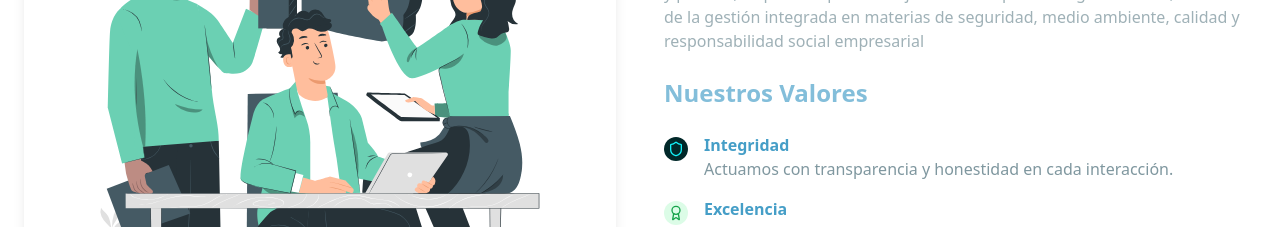
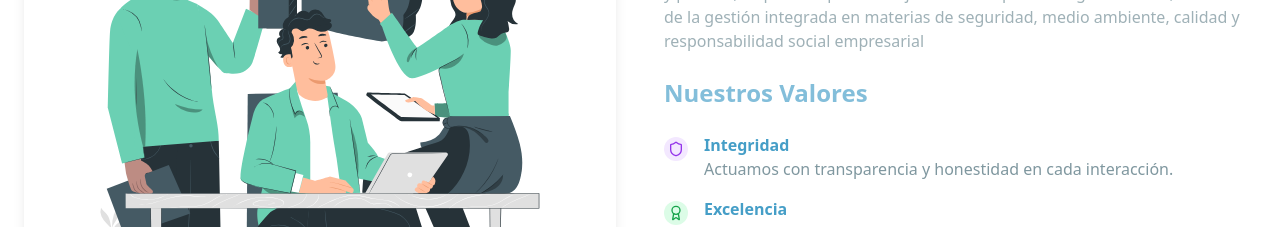
Before and after one commit to Clizamaa/biocompliance, a Next.js app: page / in a window 1280 px wide. Shown: the part 1380-1607 px from the top of the page. Built offline with nearby package versions, Linux system fonts and the light colour scheme.

Commit message:
feat: create landing page with header, hero, services and contact sections

```diff
--- a/src/app/page.js
+++ b/src/app/page.js
@@ -204,8 +204,8 @@ export default function LandingPage() {
                 <h3 className="text-2xl font-bold text-charcoal-800">Nuestros Valores</h3>
                 <ul className="space-y-4">
                   <li className="flex items-start">
-                    <div className="flex-shrink-0 h-6 w-6 rounded-full bg-robinEggBlue-100 flex items-center justify-center mr-4 mt-1">
-                      <Shield className="h-4 w-4 text-robinEggBlue-600" />
+                    <div className="flex-shrink-0 h-6 w-6 rounded-full bg-purple-100 flex items-center justify-center mr-4 mt-1">
+                      <Shield className="h-4 w-4 text-purple-600" />
                     </div>
                     <div>
                       <h4 className="font-semibold text-charcoal-700">Integridad</h4>
```
